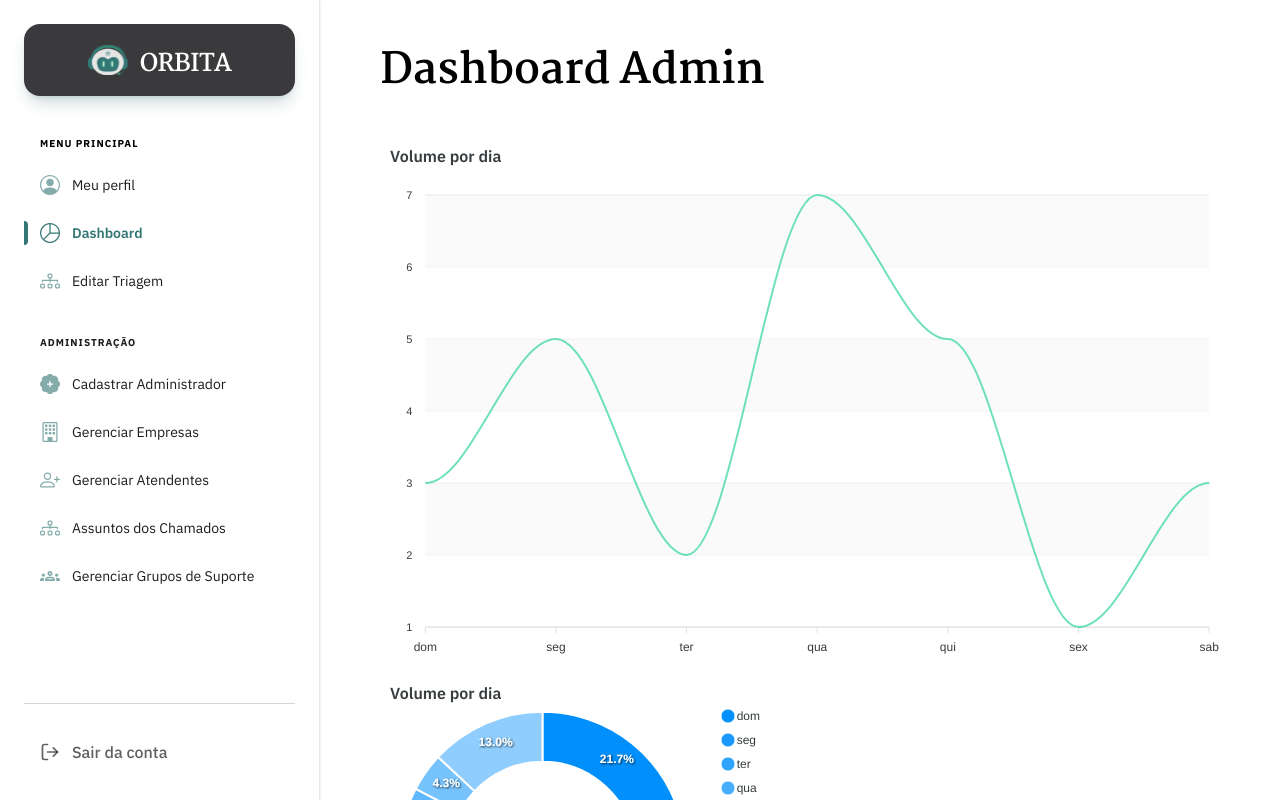
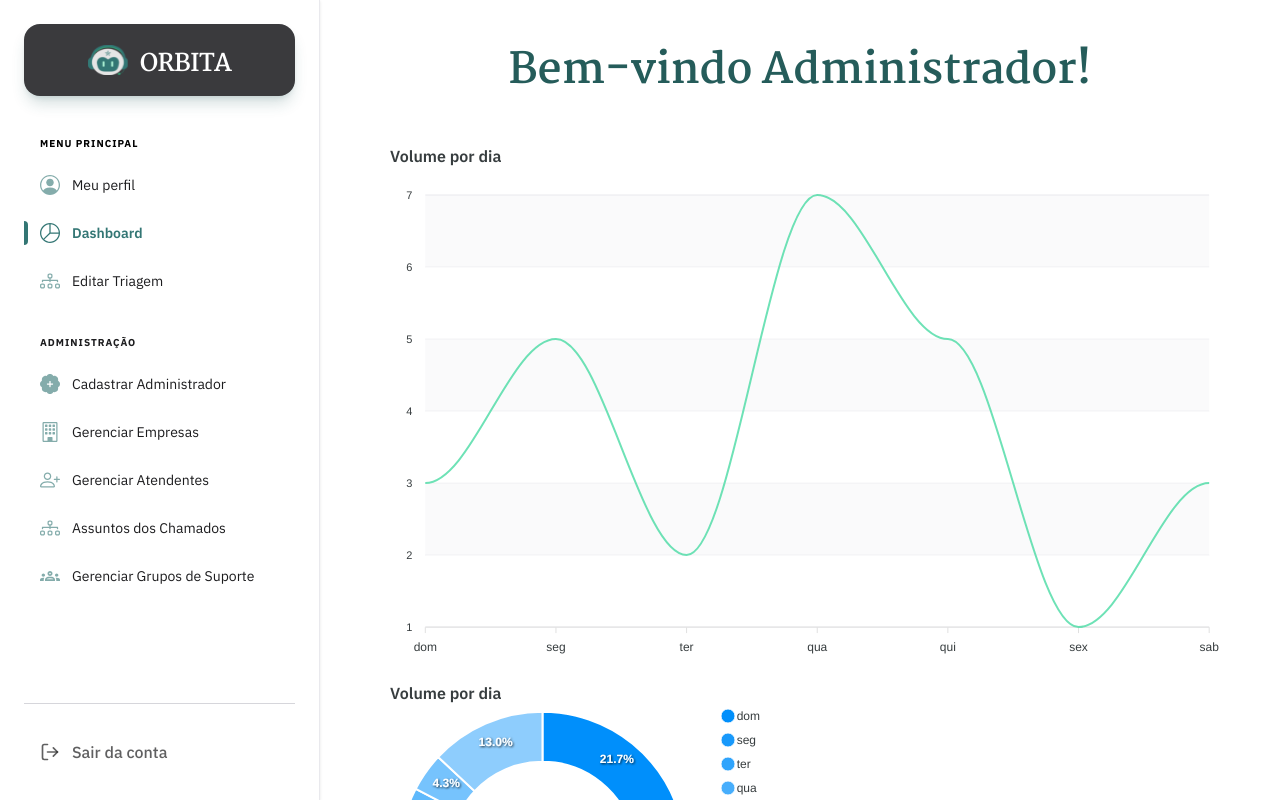
Before and after one commit to CodeDontBlow/pro4tech-frontend, a Next.js app: page /admin-dashboard in a window 1280 px wide. Built offline with nearby package versions, Linux system fonts and the light colour scheme.

Commit message:
fix: redireciona o admin para o dashboard

```diff
--- a/app/(admin)/admin-dashboard/page.tsx
+++ b/app/(admin)/admin-dashboard/page.tsx
@@ -6,22 +6,22 @@ export default function Page() {
   return (
     <div className="py-10 px-15">
       <header className="mb-10">
-        <h1 className="title-2 text-left">
-          Dashboard Admin
+        <h1 className="title-2 text-center text-[var(--teal-700)]">
+          Bem-vindo Administrador!
         </h1>
       </header>
 
       <LineChart
-        period={['dom', 'seg', 'ter','qua','qui','sex','sab']}
-        values={[3,5,2,7,5,1,3]}
+        period={['dom', 'seg', 'ter', 'qua', 'qui', 'sex', 'sab']}
+        values={[3, 5, 2, 7, 5, 1, 3]}
         dataName="Dias"
         chartTitle="Volume por dia"
         colors={['#5da']}
       />
 
       <PieChart
-        period={['dom', 'seg', 'ter','qua','qui','sex','sab']}
-        values={[5,3,2,7,2,1,3]}
+        period={['dom', 'seg', 'ter', 'qua', 'qui', 'sex', 'sab']}
+        values={[5, 3, 2, 7, 2, 1, 3]}
         dataName="Dias"
         chartTitle="Volume por dia"
         colors={['var(--red-500)']}
@@ -31,8 +31,8 @@ export default function Page() {
       />
 
       <BarChart
-        period={['dom', 'seg', 'ter','qua','qui','sex','sab']}
-        values={[3,5,2,7,5,1,3]}
+        period={['dom', 'seg', 'ter', 'qua', 'qui', 'sex', 'sab']}
+        values={[3, 5, 2, 7, 5, 1, 3]}
         dataName="Dias"
         chartTitle="Volume por dia"
         colors={['#5da']}
--- a/app/(auth)/login/page.tsx
+++ b/app/(auth)/login/page.tsx
@@ -55,7 +55,7 @@ export default function LoginPage() {
       localStorage.setItem("token", token);
       localStorage.setItem("role", role);
 
-      const path = role === "ADMIN" ? "/admin-profile" : "/profile";
+      const path = role === "ADMIN" ? "/admin-dashboard" : "/dashboard";
 
       console.log(`Login sucesso! Role: ${role} -> Indo para: ${path}`);
       router.push(path);
```
